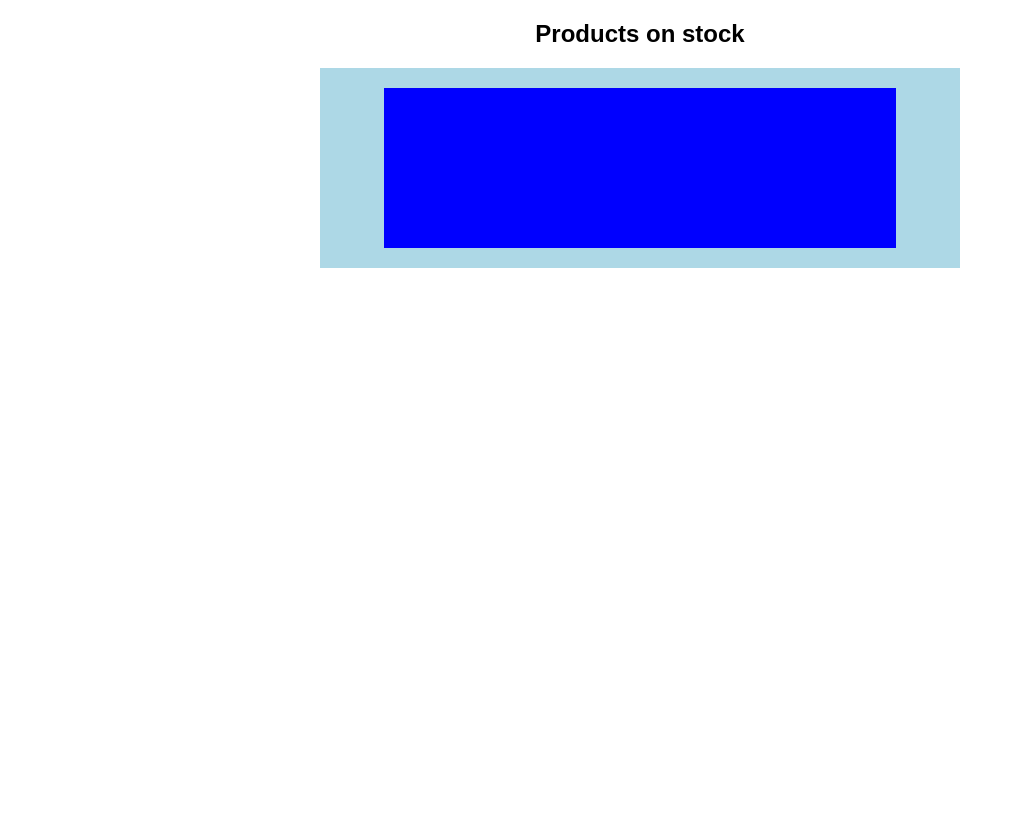
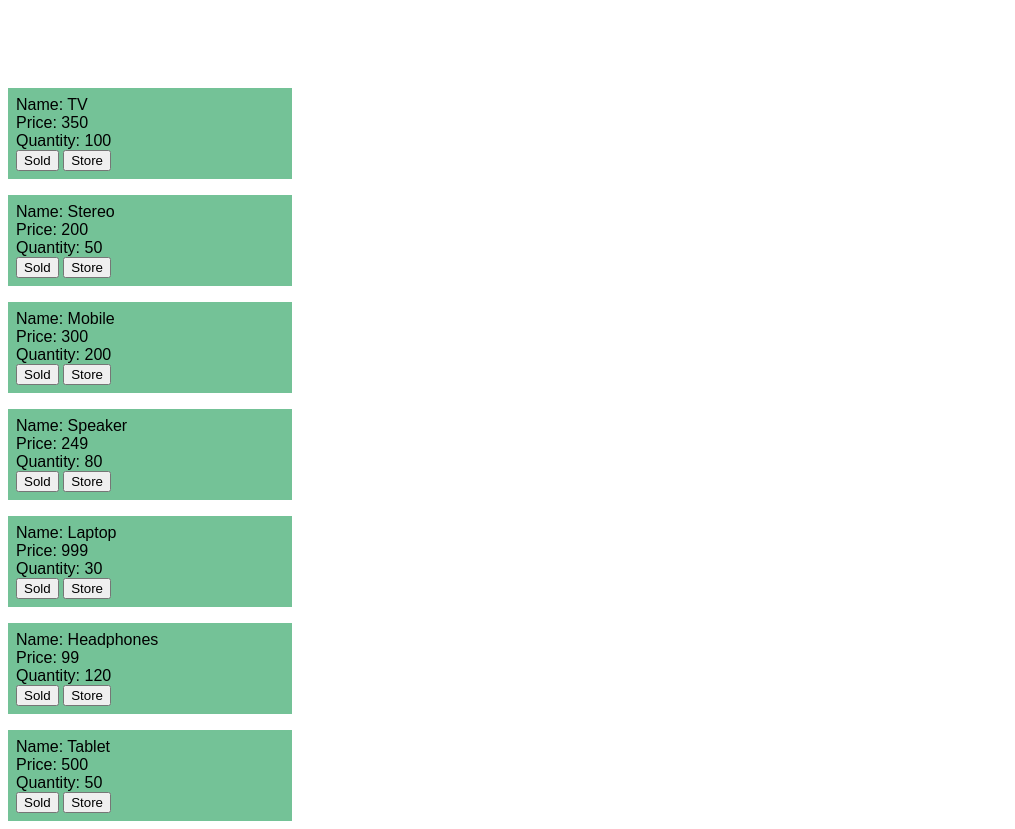
Before and after one commit to TheGazdaman/bootcamp-exercises, a PHP site: page / in a window 1280 px wide. Shown: the whole page, without its empty margins (0-1015 px from the left). Before the commit the page ends 800 px from the top, so only its background shows below. Run offline with PHP 8.4, Linux system fonts and the light colour scheme.

Commit message:
products-exercise

```diff
--- a/day17-Javascript_practice_and_theory/playground-classes/products/index.html
+++ b/day17-Javascript_practice_and_theory/playground-classes/products/index.html
@@ -8,16 +8,13 @@
   <title>Products</title>
 </head>
 <body>
-  <section>
 
+  <div class="product-list">
 
-  <div><h1>Products on stock</h1></div>
-  <div id="stock" class="product">
-    <div class="product__item"></div>
   </div>
 
 
-  </section>
-<!--   <script src="index.js"></script> -->
+
+  <script src="index.js"></script>
 </body>
 </html>
--- a/day17-Javascript_practice_and_theory/playground-classes/products/index.js
+++ b/day17-Javascript_practice_and_theory/playground-classes/products/index.js
@@ -5,17 +5,18 @@ class Product {
     this.quantity = quantity;
   }
 
-  sell () {
-    return this.quantity -1;
-  }
-  store () {
-    return this.quantity + 1;
-  }
+  sell(amount) {
+    this.quantity -= 1;
+    }
+
+  store(amount) {
+      return this.quantity += 1;
+    }
 
 }
 
-const productList = [
-  new Product('TV', 350, 100),
+const products = [
+  new Product('TV', 350, 100, 100),
   new Product('Stereo', 200, 50),
   new Product('Mobile', 300, 200),
   new Product('Speaker', 249, 80),
@@ -24,25 +25,40 @@ const productList = [
   new Product('Tablet', 500, 50),
 ];
 
+document.addEventListener('DOMContentLoaded', () => {
+  const list = document.querySelector('.product-list');
 
-document.addEventListener('DOMContentLoaded', () => {
-  const stock = document.querySelector('#stock');
+  for (const product of products) {
+    const productElement = document.createElement('div');
+    productElement.classList.add('container');
+    productElement.innerHTML = (
+        `
+        <div class="product-name">Name: ${product.name}</div>
+        <div class="product-price">Price: ${product.price}</div>
+        <div class="product-quantity">Quantity: ${product.quantity}</div>
+        <button class="btn-buy">Sold</button>
+        <button class="btn-store">Store</button>
+      `
+    );
+     const btnBuy = productElement.querySelector('.btn-buy');
+     const quantity = productElement.querySelector('.product-quantity');
 
-  for (const item of productList) {
-    stock.innerHTML += (
-      `<div class="product__item">
-        <span>${item.name}</span>
-        <span>${item.price}</span>
-        <span>${item.quantity}</span>
-      </div>`
-    );
+     btnBuy.addEventListener('click', () => {
+       product.sell();
+       quantity.textContent = `In stock: ${product.quantity}`;
+       console.log('sell');
 
-    stock.innerHTML += html;
+     });
+
+     const btnStore = productElement.querySelector('.btn-store');
+     const amount = productElement.querySelector('.product-quantity');
+
+     btnStore.addEventListener('click', () => {
+       product.store();
+       amount.textContent = `In stock: ${product.quantity}`;
+       console.log('store');
+    });
+
+    list.appendChild(productElement);
   }
-})
-
-
-<div><h1>Products on stock</h1></div>
-  <div id="stock" class="product">
-
-  </div>
+});
--- a/day17-Javascript_practice_and_theory/playground-classes/products/style.css
+++ b/day17-Javascript_practice_and_theory/playground-classes/products/style.css
@@ -4,33 +4,25 @@
 
 html {
   font-family: Arial, Helvetica, sans-serif;
+  font-size: 16px;
 }
 
 body {
   display: flex;
   margin: 0;
+  padding-top: 5rem;
+
 }
 
-section {
+.product-list {
   display: flex;
+  width: 300px;
   flex-direction: column;
-  margin: 0 auto;
-  align-items: center;
 }
 
-.product {
-  display: flex;
-  margin: 0 auto;
-  flex-direction: column;
-  align-items: center;
-  justify-content: center;
-  width: 50vw;
-  height: 200px;
-  background: lightblue;
+.container {
+  margin: 0.5rem;
+  padding: 0.5rem;
+  background-color: rgb(116, 194, 151);
+
 }
-
-.product__item {
-  width: 40vw;
-  height: 160px;
-  background: blue;
-}
```
